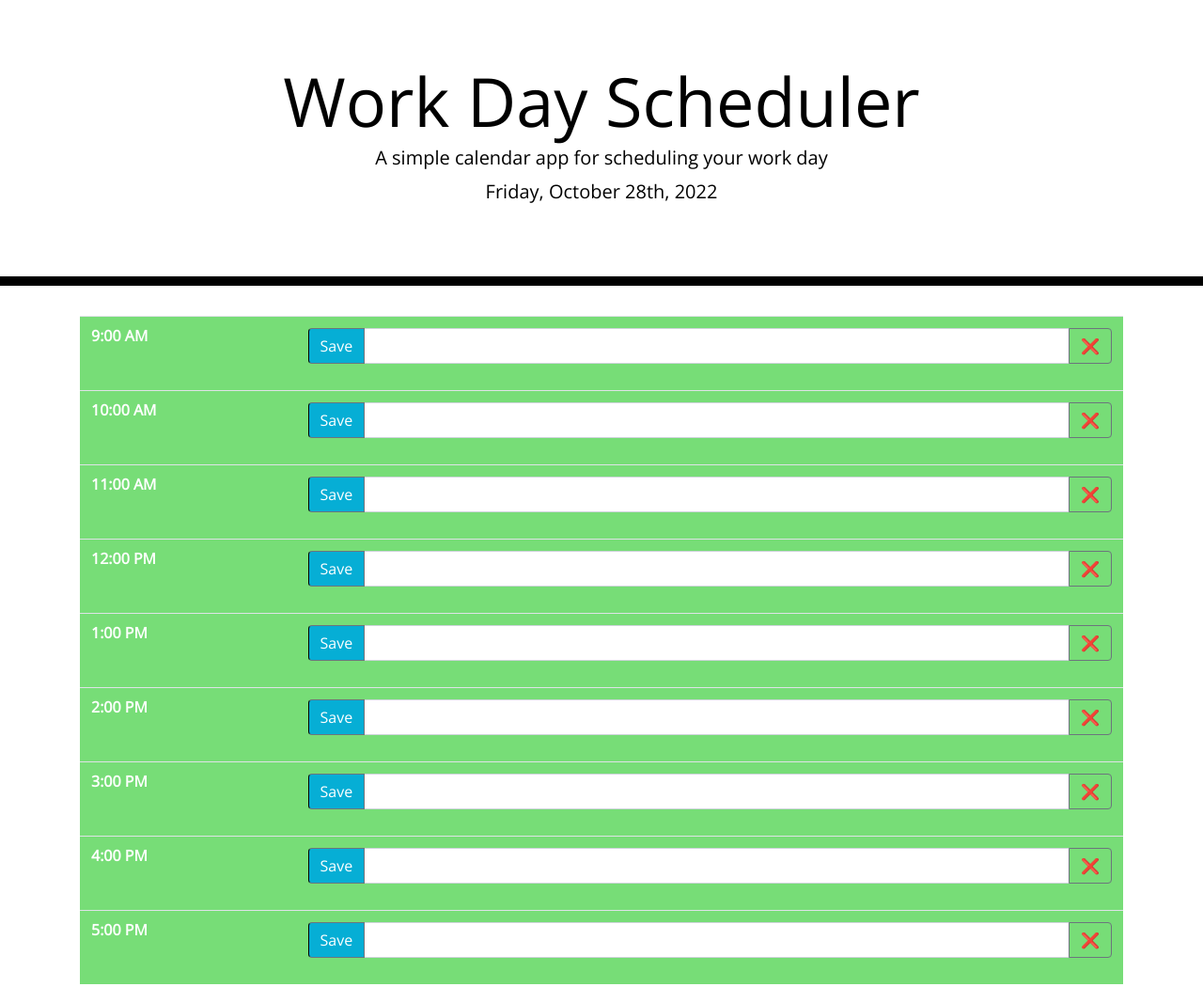
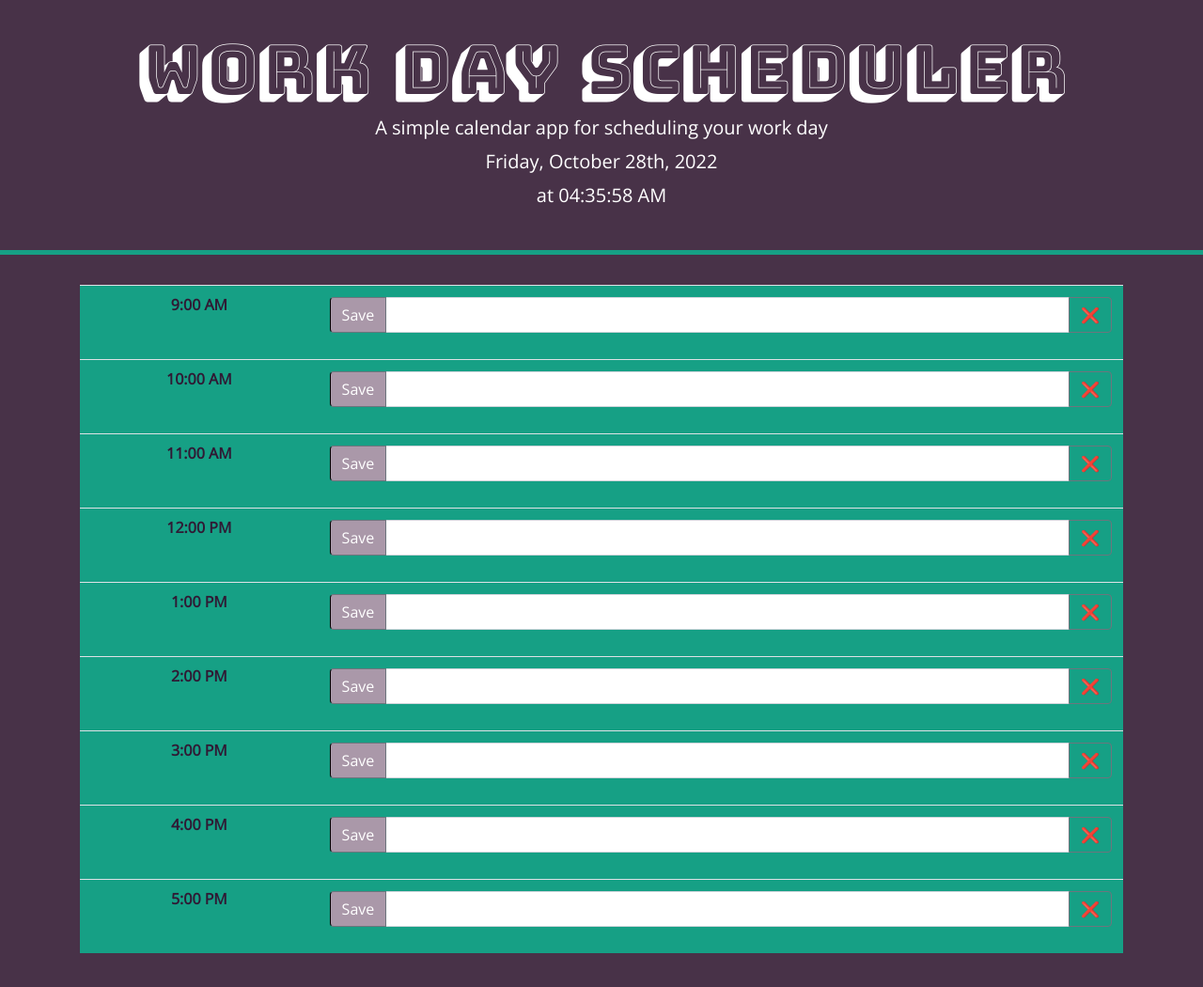
Before and after one commit to iwirsing/Module-5-Challenge-Work-Day-Scheduler, a plain HTML site: page index.html in a window 1280 px wide. Shown: the whole page at 94% size. Drawn offline with nearby package versions, Linux system fonts and the light colour scheme.

Commit message:
edit css, add google fonts

```diff
--- a/assets/css/style.css
+++ b/assets/css/style.css
@@ -1,33 +1,22 @@
 body {
+  background-color: #483248;
   font-family: 'Open Sans', sans-serif;
   font-size: 16px;
   line-height: 1;
 }
 
-textarea {
-  background: transparent;
-  border: none;
-  resize: none;
-  color: #000000;
-  border-left: 1px solid black;
-  padding: 10px;
-}
-
 .jumbotron {
+  background-color: transparent;
+  border-radius: 0;
+  border-bottom: 5px solid #16A085;
+  color: white;
+  padding: 2rem;
   text-align: center;
-  background-color: transparent;
-  color: black;
-  border-radius: 0;
-  border-bottom: 10px solid black;
-}
-
-.description {
-  white-space: pre-wrap;
 }
 
 .time-block {
   text-align: center;
-  border-radius: 15px;
+
 }
 
 .row {
@@ -43,30 +32,50 @@ textarea {
 }
 
 .past {
-  background-color: gray!important;
+  background-color: #E6E6FA!important;
   /* #d3d3d3; */
-  color: white;
+  color: #301934;
 }
 
 .present {
-  background-color: #ff6961;
+  background-color: #AA336A;
   color: white;
 }
 
 .future {
-  background-color: #77dd77;
-  color: white;
+  background-color: #16A085;
+  color: #301934;
 }
+
+input {
+  background: transparent;
+  border: none;
+  border-left: 1px solid black;
+  color: #301934;
+  font-family: 'Indie Flower', sans-serif;
+  padding: 10px;
+  resize: none;
+}
+
 
 .saveBtn {
   border-left: 1px solid black;
   border-top-right-radius: 15px;
   border-bottom-right-radius: 15px;
-  background-color: #06aed5;
+  background-color: #AA98A9;
   color: white;
 }
 
-.saveBtn i:hover {
-  font-size: 20px;
+.saveBtn:hover{
+  background-color: #5D3FD3;
+  color: #FFC300;
+  font-size: 1rem;
   transition: all 0.3s ease-in-out;
 }
+
+.delBtn:hover
+{
+  background-color:#FFC300;
+  font-size: 1rem;
+  transition: all 0.3s ease-in-out;
+}
--- a/assets/js/script.js
+++ b/assets/js/script.js
@@ -16,6 +16,15 @@ var toDoObjectStorage=[];
 var today = moment();
 $("#currentDay").text(today.format("dddd, MMMM Do, YYYY"));
 console.log(today);
+
+
+function updateTime(){
+    var timeNow = moment();
+    $("#currentTime").text("at "+ timeNow.format("hh:mm:ss A "));
+}
+updateTime();
+window.setInterval(updateTime, 1000);
+
 
 
 //color code the timeblocks according to the current time
--- a/index.html
+++ b/index.html
@@ -18,15 +18,20 @@
       href="https://fonts.googleapis.com/css?family=Open+Sans&display=swap"
       rel="stylesheet"
     />
+    <link rel="preconnect" href="https://fonts.googleapis.com">
+    <link rel="preconnect" href="https://fonts.gstatic.com" crossorigin>
+    <link href="https://fonts.googleapis.com/css2?family=Bungee+Shade&family=Indie+Flower&display=swap" rel="stylesheet">
+
     <link rel="stylesheet" href="./assets/css/style.css" />
     <title>Work Day Scheduler</title>
   </head>
 
   <body>
     <header class="jumbotron">
-      <h1 class="display-3">Work Day Scheduler</h1>
+      <h1 class="display-3" style="font-family: 'Bungee Shade' , cursive;">Work Day Scheduler</h1>
       <p class="lead">A simple calendar app for scheduling your work day</p>
       <p id="currentDay" class="lead"></p>
+      <p id="currentTime" class="lead"></p>
     </header>
     <div class="container">
       <!-- Timeblocks go here -->
@@ -34,7 +39,7 @@
         <table class="table">
           <tbody>
             <tr id="9">
-              <th scope="row" >9:00 AM</th>
+              <th scope="row" class="time-block" >9:00 AM</th>
               <td id="toDo" >
                 <div class="input-group mb-3">
                   <!-- save button -->
@@ -42,7 +47,7 @@
                     <button class="btn btn-outline-secondary saveBtn" type="button" id="button-addon1" data-button="9">Save</button>
                   </div>
                   <!-- text area -->
-                  <input type="text" class="form-control" id="text9" placeholder="" aria-label="Recipient's username" aria-describedby="button-addon2">
+                  <input type="text" class="form-control " id="text9" placeholder="" aria-label="Recipient's username" aria-describedby="button-addon2">
                   <!-- delete button -->
                   <div class="input-group-append">
                     <button class="btn btn-outline-secondary delBtn" type="button" data-button="9">&#10060;</button>
@@ -51,7 +56,7 @@
               </td>
             </tr>
             <tr id="10">
-              <th scope="row" >10:00 AM</th>
+              <th scope="row" class="time-block" >10:00 AM</th>
               <td id="toDo" >
                 <div class="input-group mb-3">
                   <!-- save button -->
@@ -68,7 +73,7 @@
               </td>
             </tr>
             <tr id="11">
-              <th scope="row" >11:00 AM</th>
+              <th scope="row" class="time-block">11:00 AM</th>
               <td id="toDo" >
                 <div class="input-group mb-3">
                   <!-- save button -->
@@ -85,7 +90,7 @@
               </td>
             </tr>
             <tr id="12">
-              <th scope="row" >12:00 PM</th>
+              <th scope="row" class="time-block">12:00 PM</th>
               <td id="toDo" >
                 <div class="input-group mb-3">
                   <!-- save button -->
@@ -102,7 +107,7 @@
               </td>
             </tr>
             <tr id="13">
-              <th scope="row" >1:00 PM</th>
+              <th scope="row" class="time-block">1:00 PM</th>
               <td id="toDo" >
                 <div class="input-group mb-3">
                   <!-- save button -->
@@ -119,7 +124,7 @@
               </td>
             </tr>
             <tr id="14">
-              <th scope="row" >2:00 PM</th>
+              <th scope="row" class="time-block">2:00 PM</th>
               <td id="toDo" >
                 <div class="input-group mb-3">
                   <!-- save button -->
@@ -136,7 +141,7 @@
               </td>
             </tr>
             <tr id="15">
-              <th scope="row" >3:00 PM</th>
+              <th scope="row" class="time-block">3:00 PM</th>
               <td id="toDo" >
                 <div class="input-group mb-3">
                   <!-- save button -->
@@ -153,7 +158,7 @@
               </td>
             </tr>
             <tr id="16">
-              <th scope="row" >4:00 PM</th>
+              <th scope="row" class="time-block">4:00 PM</th>
               <td id="toDo" >
                 <div class="input-group mb-3">
                   <!-- save button -->
@@ -170,7 +175,7 @@
               </td>
             </tr>
             <tr id="17">
-              <th scope="row" >5:00 PM</th>
+              <th scope="row" class="time-block">5:00 PM</th>
               <td id="toDo" >
                 <div class="input-group mb-3">
                   <!-- save button -->
```
